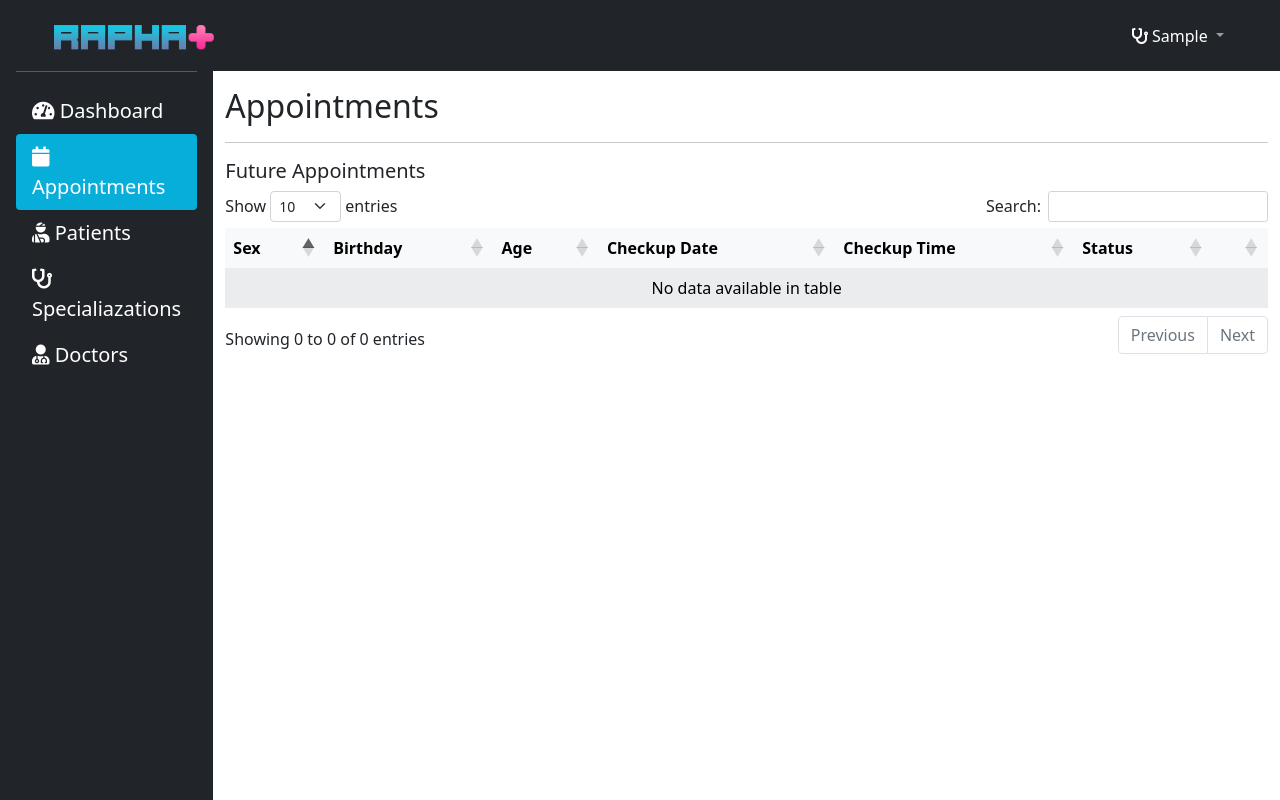
After one commit to dlastnoel/rapha_web, a Django app: page /appointments/future/ in a window 1280 px wide. The commit adds this page. Run offline with Django 4.2, Linux system fonts and the light colour scheme; the visitor is signed in with stand-in values (Sample User, id 1); data that the repository does not hold is empty; some libraries are stand-ins or nearby versions.

Commit message:
added future appointments table, added cancel appointment only

```diff
--- /dev/null
+++ b/appointments/templates/appointments/future.html
@@ -0,0 +1,44 @@
+{% extends 'base/in_main.html' %}
+{% load static %}
+
+{% block content %}
+<main class="col-md-10 ms-auto m-md-0 ms-lg-auto mt-3 pl-5">
+  <div class="mt-3">
+    <h2>{{ title }}</h2>
+  </div>
+  <hr>
+  <div class="row d-sm-block d-md-none">
+  </div>
+  <div class="row d-sm-none d-none d-md-flex">
+    <div class="col">
+      <h5>Future Appointments</h5>
+      <table id="future-table" class="table table-light table-borderless table-striped">
+        <thead>
+          <tr>
+            <th>Sex</th>
+            <th>Birthday</th>
+            <th>Age</th>
+            <th>Checkup Date</th>
+            <th>Checkup Time</th>
+            <th>Status</th>
+            <th></th>
+          </tr>
+        </thead>
+        <tbody>
+          {% for patient, age in appointments %}
+          <tr>
+            <td>{{ patient.patient.sex|capfirst }}</td>
+            <td>{{ patient.patient.date_of_birth }}</td>
+            <td>{{ age_today }}</td>
+            <td>{{ patient.checkup_date }}</td>
+            <td>{{ patient.checkup_start }} - {{ patient.checkup_end }}</td>
+            <td>{{ patient.status }}</td>
+            <td><a href="{% url 'appointment' patient.id %}"><i class="fas fa-eye"></i></a></td>
+          </tr>
+          {% endfor %}
+        </tbody>
+      </table>
+    </div>
+  </div>
+</main>
+{% endblock content%}
--- a/appointments/templates/appointments/index.html
+++ b/appointments/templates/appointments/index.html
@@ -3,8 +3,11 @@
 
 {% block content %}
 <main class="col-md-10 ms-auto m-md-0 ms-lg-auto mt-3 pl-5">
-  <div class="mt-3">
+  <div class="d-flex justify-content-between mt-3">
     <h2>{{ title }}</h2>
+    <a href="{% url 'future' %}" class="btn btn-primary">
+      Future Appointments
+    </a>
   </div>
   <hr>
   <div class="row d-sm-block d-md-none">
--- a/appointments/urls.py
+++ b/appointments/urls.py
@@ -7,6 +7,9 @@ urlpatterns = [
     path('appointment/<str:pk>/', views.appointment, name='appointment'),
     path('appointment/admit/<str:pk>', views.admitPatient, name='admit'),
     path('appointment/previous/<str:pk>', views.previous, name='previous'),
-    path('appointment/cancel/<str:pk>',
+    path('appointments/future/', views.futureAppointments, name='future'),
+    path('appointment/cancel-and-refer/<str:pk>',
+         views.cancelAndReferAppointment, name='cancel-and-refer'),
+    path('appointment/cancel-appointment/<str:pk>',
          views.cancelAppointment, name='cancel-appointment'),
 ]
--- a/appointments/views.py
+++ b/appointments/views.py
@@ -1,12 +1,13 @@
+from site import addsitepackages
 from django.shortcuts import redirect, render
 from django.contrib.auth.decorators import login_required
 from django.contrib.auth import login, authenticate, logout
-from . forms import AppointmentForm, CancelAppointmentForm
+from . forms import AppointmentForm, CancelAndReferAppointmentForm, CancelAppointmentForm
 import requests
 from doctors.models import Doctor
 import json
 
-from patients.models import AdultIllness, Breast, Cardiovascular, ChiefComplaint, PersonalAndSocialHistory, ChildhoodIllness, Endocrine, FamilyHistory, FunctionalHistory, Gastrointestinal, GeneralSystem, Genitourinary, Heent, HistoryOfImmunization, Musculoskeletal, Neurologic, PresentIllness, PresentIllnessImage, Pulmonary, SkinProblem
+from patients.models import *
 from . models import *
 from appointments.models import Appoinment
 from datetime import date, datetime, timedelta
@@ -57,6 +58,35 @@ def appointments(request):
 
 
 @login_required(login_url='login')
+def futureAppointments(request):
+    title = 'Appointments'
+    is_admin = request.user.is_superuser
+    today = date.today()
+    patients = Appoinment.objects.filter(
+        doctor=request.user.doctor).filter(checkup_date__gte=today+timedelta(days=2), checkup_date__lte=today+timedelta(days=14))
+    ages = []
+    i = 0
+
+    while(i < patients.count()):
+        ages.append(today.year - patients[i].patient.date_of_birth.year -
+                    ((today.month, today.day) < (
+                        patients[i].patient.date_of_birth.month, patients[i].patient.date_of_birth.day)))
+        i = i+1
+
+    doctor = request.user.doctor
+    nav_active = 'nav-active'
+    context = {
+        'title': title,
+        'doctor': doctor,
+        'is_admin': is_admin,
+        'nav_active': nav_active,
+        'patients': patients,
+        'appointments': zip(patients, ages),
+    }
+    return render(request, 'appointments/future.html', context)
+
+
+@login_required(login_url='login')
 def appointment(request, pk):
     title = 'Appointments'
     is_admin = request.user.is_superuser
@@ -70,7 +100,8 @@ def appointment(request, pk):
                 doctor.last_name + ' (' + doctor.specialization.field + ')')
         doctor_choices.append(temp)
 
-    cancel_form = CancelAppointmentForm(doctor_choices)
+    cancel_appointment_form = CancelAppointmentForm()
+    cancel_and_refer_form = CancelAndReferAppointmentForm(doctor_choices)
     previous_appointments = Appoinment.objects.filter(patient=patient_appointment.patient).filter(status='done').exclude(
         unicode=patient_appointment.unicode)
     patient = patient_appointment.patient
@@ -120,7 +151,8 @@ def appointment(request, pk):
         'nav_active': nav_active,
         'patient': patient,
         'doctors': doctors,
-        'cancel_form': cancel_form,
+        'cancel_and_refer_form': cancel_and_refer_form,
+        'cancel_appointment_form': cancel_appointment_form,
         'today': today,
         'appointment_date': appointment_date,
         'previous_appointments': previous_appointments,
@@ -246,7 +278,6 @@ def cancelAppointment(request, pk):
     code = appointment.patient.client.code
     if request.method == 'POST':
         doctor = request.user.doctor
-        doctor_refer = Doctor.objects.get(id=request.POST['doctor'])
         response = requests.post(
             'https://developer.globelabs.com.ph/oauth/access_token', params={
                 'app_id': globe_id,
@@ -254,7 +285,7 @@ def cancelAppointment(request, pk):
                 'code': code
             })
         access_token = response.json()['access_token']
-        message_notes = f"Dr. {doctor.first_name} {doctor.last_name} cancelled your appointment that was originally schedule on {appointment.checkup_date} at {appointment.checkup_start}-{appointment.checkup_end} after checking your medical appointment but recommends you to see Dr. {doctor_refer.first_name} {doctor_refer.last_name} of {doctor_refer.specialization.field}. Have a good day!.\nAdditional Message. Dr. {doctor.first_name}  {doctor.last_name} says: \"{request.POST['message']}\""
+        message_notes = f"Dr. {doctor.first_name} {doctor.last_name} cancelled your appointment scheduled on {appointment.checkup_date} at {appointment.checkup_start}-{appointment.checkup_end}.\n\nAdditional Message: Dr. {doctor.first_name}  {doctor.last_name} says: \"{request.POST['message']}\""
 
         body = {
             'outboundSMSMessageRequest': {
@@ -286,3 +317,53 @@ def cancelAppointment(request, pk):
         print(cancel_response.status_code)
         print(cancel_response.url)
     return redirect('dashboard')
+
+
+@login_required(login_url='login')
+def cancelAndReferAppointment(request, pk):
+    appointment = Appoinment.objects.get(id=pk)
+    globe_id = 'aoxpSMBBaetq5cddAbTBnLtKGo87S7nB'
+    globe_secret = '073f862eb7f111301c6a6af605626415a67865a477ab4443937844a341b1ade0'
+    code = appointment.patient.client.code
+    if request.method == 'POST':
+        doctor = request.user.doctor
+        doctor_refer = Doctor.objects.get(id=request.POST['doctor'])
+        response = requests.post(
+            'https://developer.globelabs.com.ph/oauth/access_token', params={
+                'app_id': globe_id,
+                'app_secret': globe_secret,
+                'code': code
+            })
+        access_token = response.json()['access_token']
+        message_notes = f"Dr. {doctor.first_name} {doctor.last_name} cancelled your appointment that was originally schedule on {appointment.checkup_date} at {appointment.checkup_start}-{appointment.checkup_end} after checking your medical appointment but recommends you to see Dr. {doctor_refer.first_name} {doctor_refer.last_name} of {doctor_refer.specialization.field}. Have a good day!.\n\nAdditional Message: Dr. {doctor.first_name}  {doctor.last_name} says: \"{request.POST['message']}\""
+
+        body = {
+            'outboundSMSMessageRequest': {
+                'senderAddress': '3796',
+                'outboundSMSTextMessage': {
+                    'message': message_notes
+                }
+            },
+            'address': appointment.patient.client.contact,
+        }
+        print(response.json())
+        cancel_response = requests.post(
+            'https://devapi.globelabs.com.ph/smsmessaging/v1/outbound/21663796/requests',
+            params={
+                'access_token': access_token
+            },
+            json=body,
+            headers={
+                'Host': 'devapi.globelabs.com.ph'
+            })
+        appointment.status = 'none'
+        appointment.doctor = None
+        appointment.checkup_date = None
+        appointment.checkup_start = None
+        appointment.checkup_end = None
+        appointment.save()
+        # cancel_response.raise_for_status()
+        print(cancel_response.text)
+        print(cancel_response.status_code)
+        print(cancel_response.url)
+    return redirect('dashboard')
--- a/templates/base/in_main.html
+++ b/templates/base/in_main.html
@@ -135,7 +135,21 @@
   </script>
   <script>
     $(document).ready(function () {
-      $('#doctor-table').DataTable();
+      $('#specialization-table').DataTable();
+    });
+  </script>
+  <script>
+    $(document).ready(function () {
+      $('#future-table').DataTable();
+    });
+  </script>
+  <script>
+    $(document).ready(function () {
+      var table = $('#doctor-table').DataTable({
+        responsive: true
+      });
+
+      new $.fn.dataTable.FixedHeader(table);
     });
   </script>
 </body>
```
Also changed, not shown: appointments/forms.py (+12 -2 lines), appointments/templates/appointments/appointment.html (+33 -5 lines), doctors/templates/doctors/doctors.html (+1 -9 lines), doctors/templates/doctors/specializations.html (+7 -5 lines).
